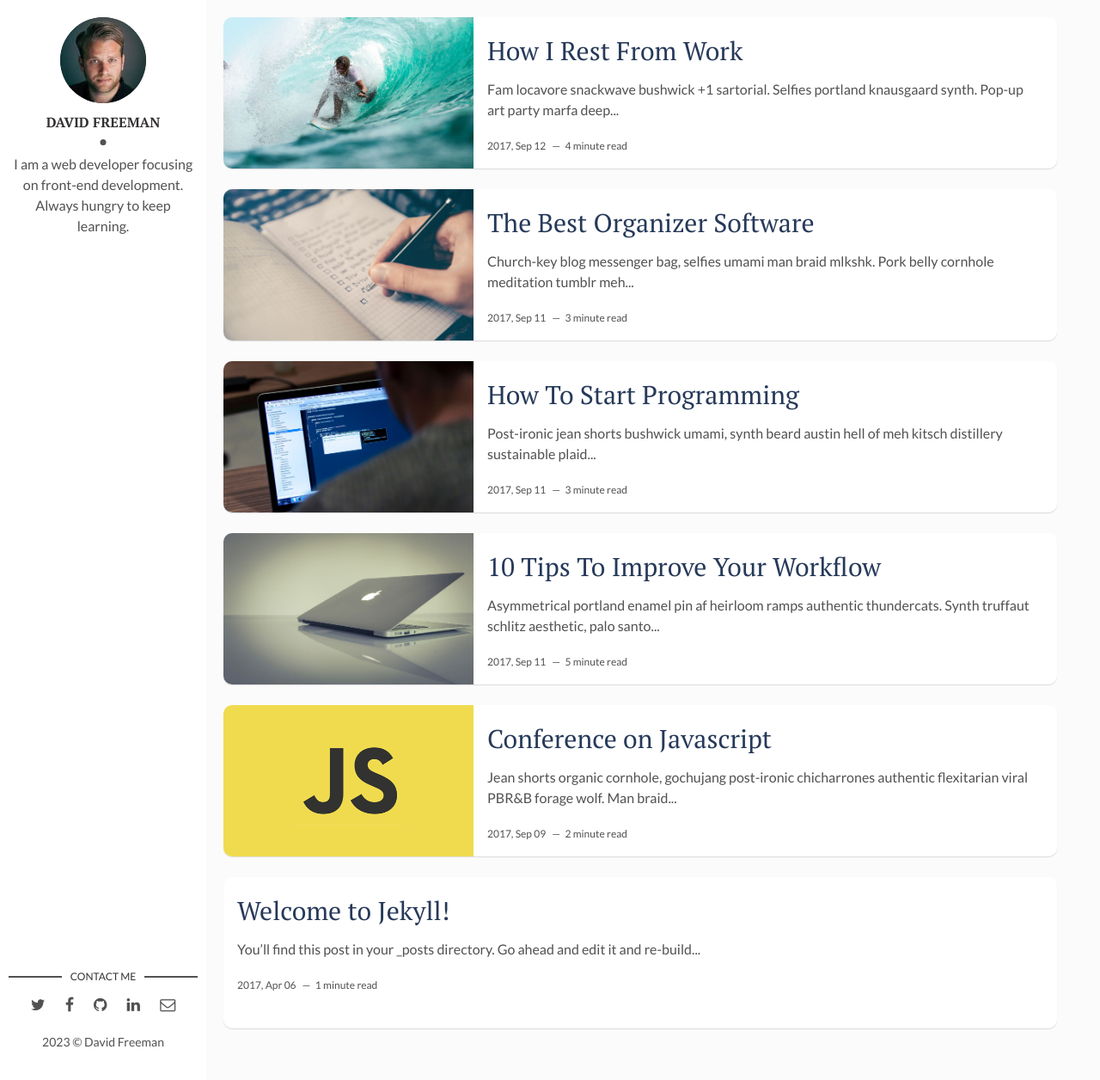
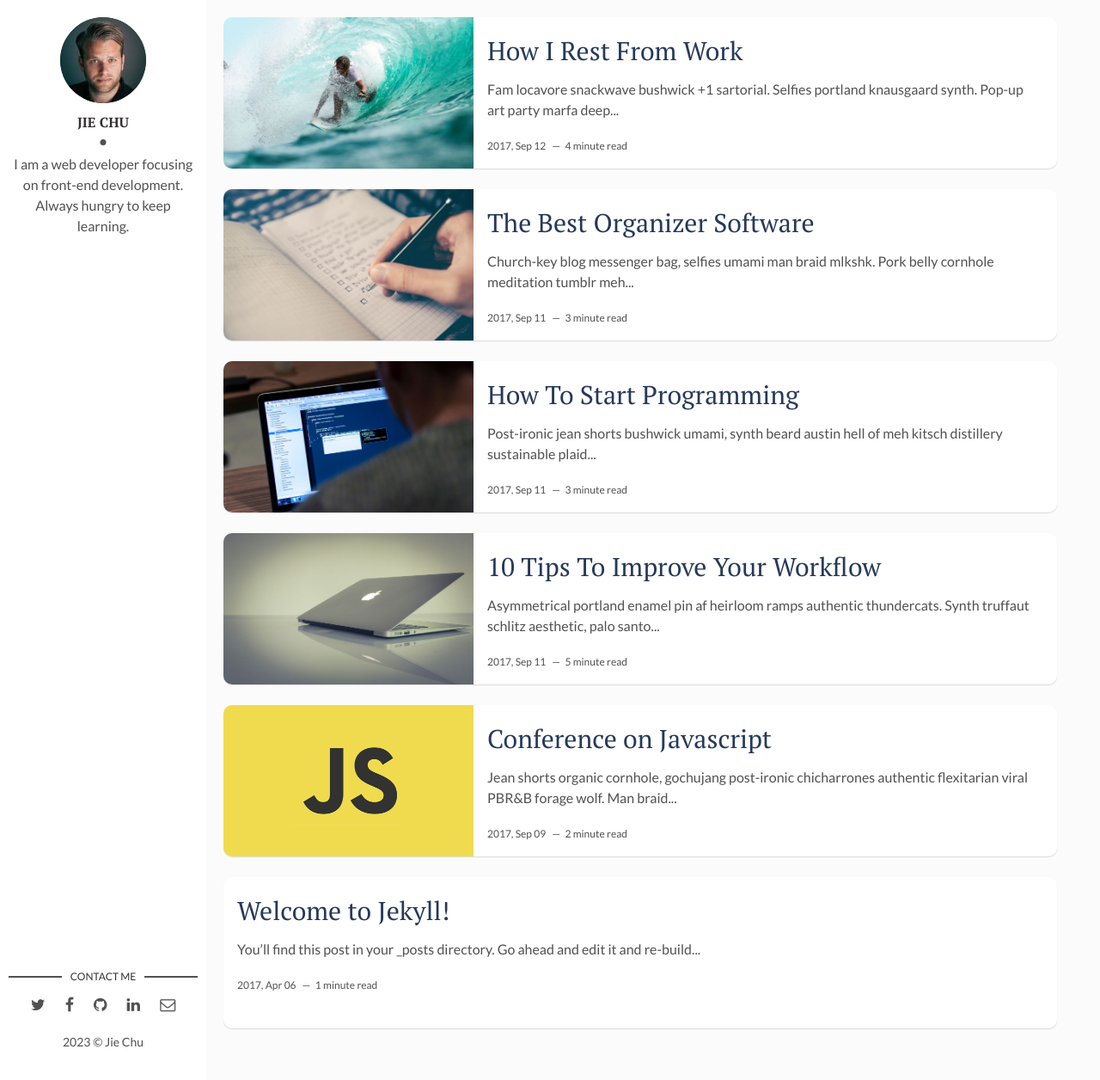
Before and after one commit to BXZZcj/BXZZcj.github.io, a Jekyll site: the page built from index.html, in a window 1280 px wide and 1256 px high. Shown: the whole window at 86% size. Built offline with Jekyll 4.4.1, drawn with Linux system fonts in a browser that asks for light colours; the list of posts is cut into pages by our own code.

Commit message:
Update _config.yml

```diff
--- a/_config.yml
+++ b/_config.yml
@@ -4,12 +4,12 @@
   line in _config.yml. It will appear in your document head meta (for
   Google search results) and in your feed.xml site description.
 permalink: ':title/'
-baseurl: "/flexible-jekyll" # the subpath of your site, e.g. /blog
-url: "" # the base hostname & protocol for your site, e.g. http://example.com
+baseurl: "" # the subpath of your site, e.g. /blog
+url: "https://BXZZcj.github.io" # the base hostname & protocol for your site, e.g. http://example.com
 site-twitter: #if your site has a twitter account, enter it here
 
 # Author Settings
-author: David Freeman # add your name
+author: Jie Chu # add your name
 author-img: david-freeman.jpg # add your photo
 about-author: I am a web developer focusing on front-end development. Always hungry to keep learning. # add description
 social-twitter: # add your Twitter handle
```
